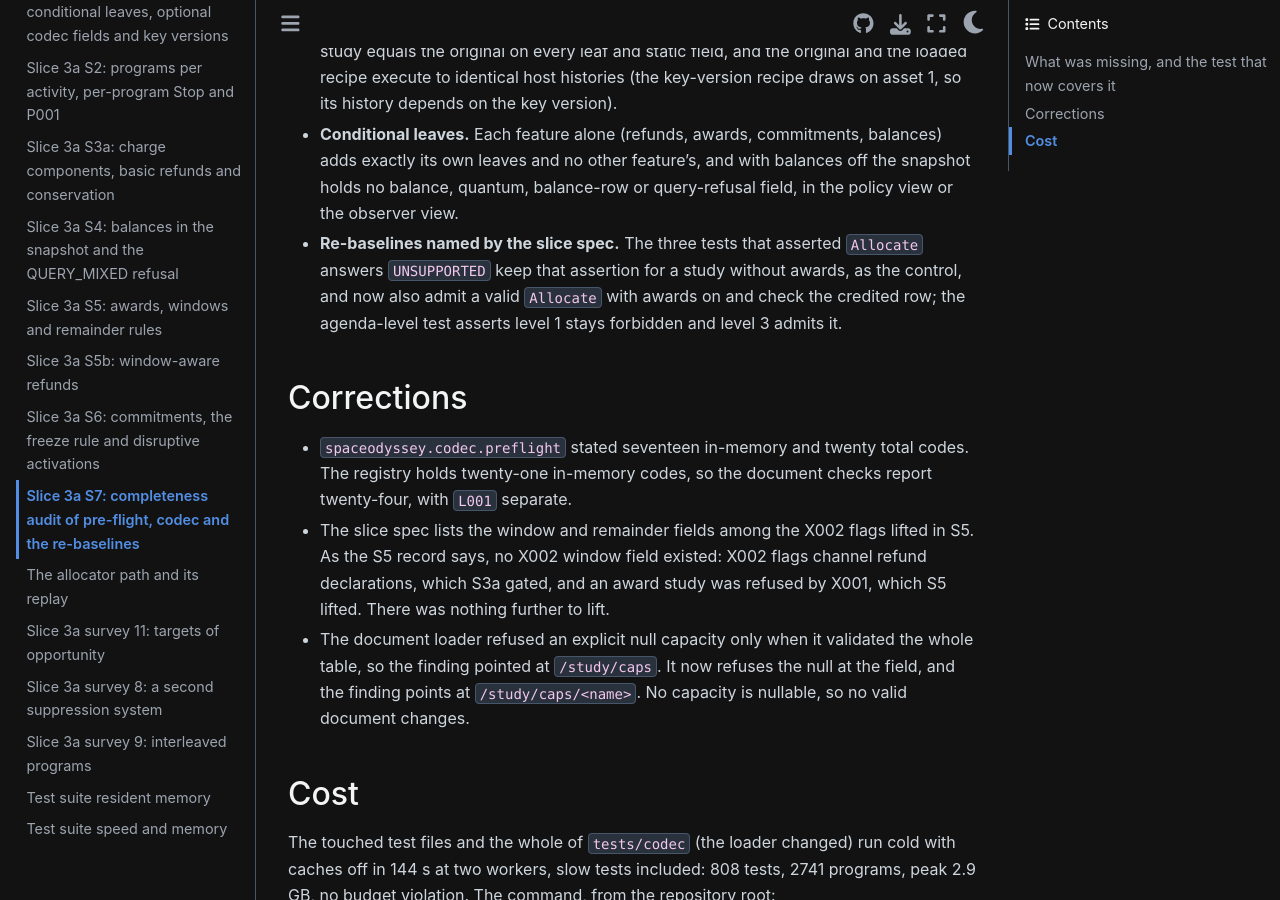
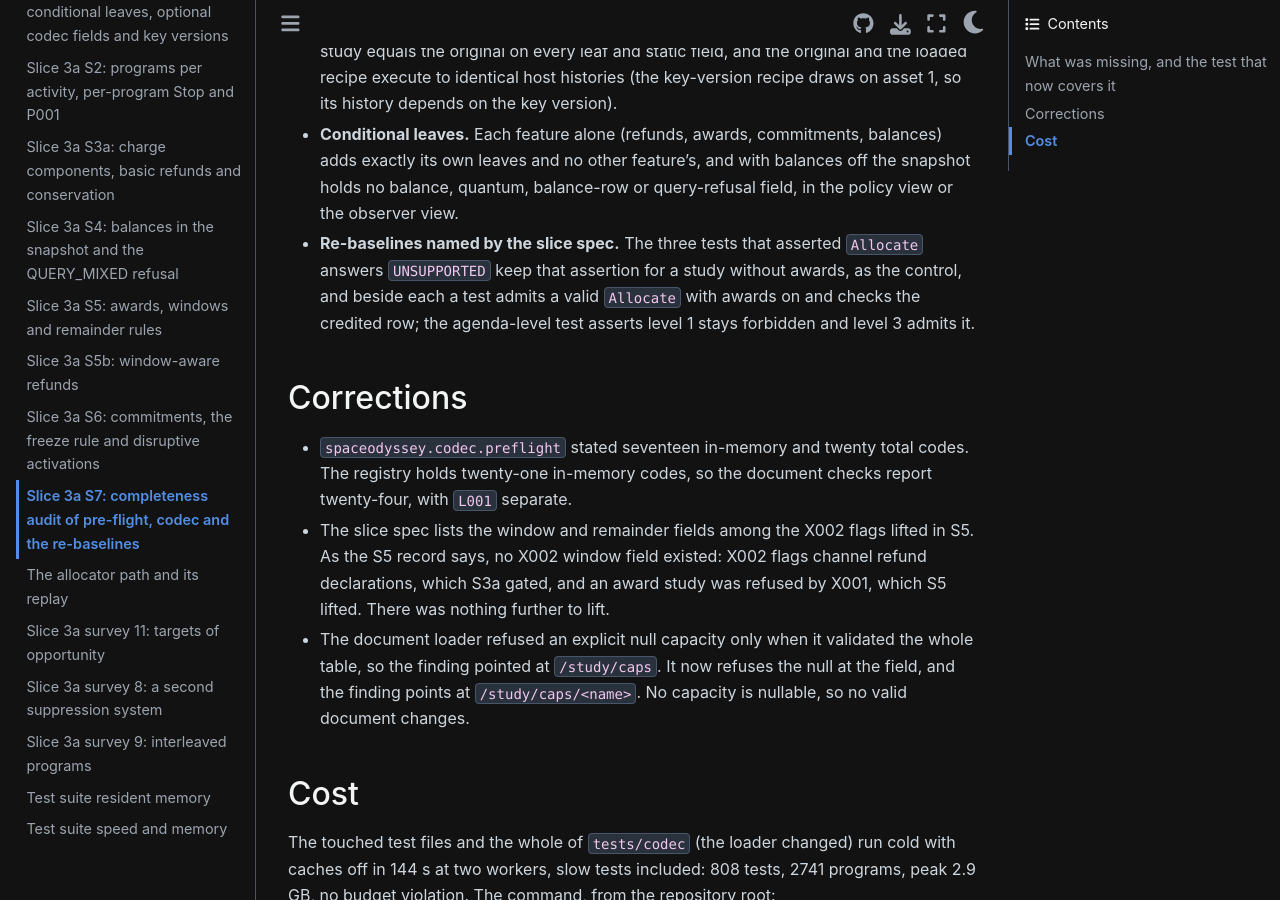
Before and after one commit to CoreySpohn/spaceodyssey, a Sphinx documentation site: the page built from docs/changes/slice-3a-s7.md, in a window 1280 px wide and 900 px high, scrolled down 1192 px. Built offline with Sphinx 7.4.7 and the Sphinx Book theme 1.1.4, drawn with Linux system fonts in a browser that asks for light colours; pages that are not in the unit, such as notebooks, are missing from menus.

Commit message:
test(core): the awards-on Allocate credit is its own test

```diff
--- a/docs/changes/slice-3a-s7.md
+++ b/docs/changes/slice-3a-s7.md
@@ -45,8 +45,8 @@ codec round-trip it exactly, and is it absent when its feature is off.
   balance, quantum, balance-row or query-refusal field, in the policy view or the observer
   view.
 - **Re-baselines named by the slice spec.** The three tests that asserted `Allocate` answers
-  `UNSUPPORTED` keep that assertion for a study without awards, as the control, and now also
-  admit a valid `Allocate` with awards on and check the credited row; the agenda-level test
+  `UNSUPPORTED` keep that assertion for a study without awards, as the control, and beside
+  each a test admits a valid `Allocate` with awards on and checks the credited row; the agenda-level test
   asserts level 1 stays forbidden and level 3 admits it.
 
 ## Corrections
```
Also changed, not shown: 1 other file.
